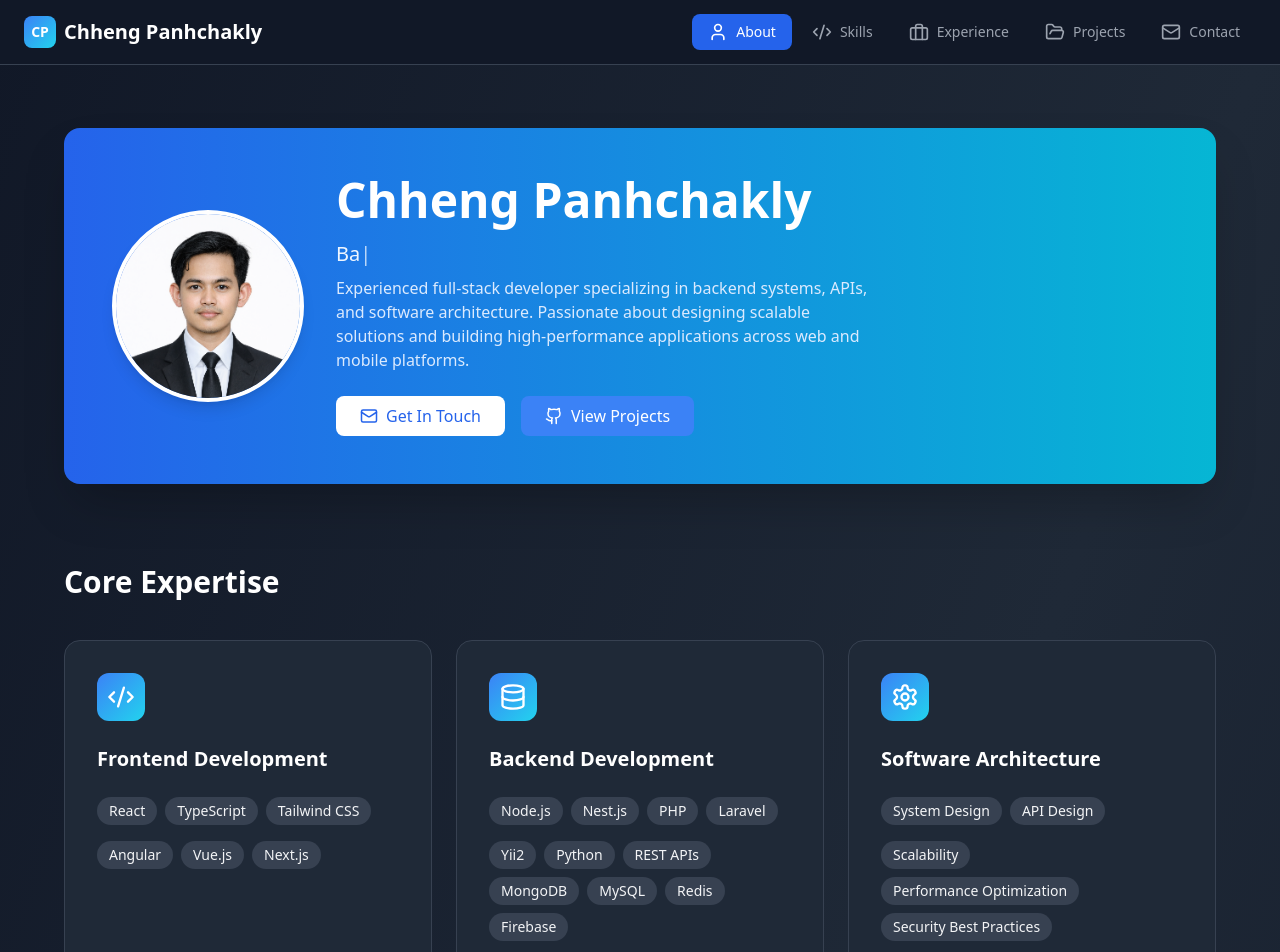
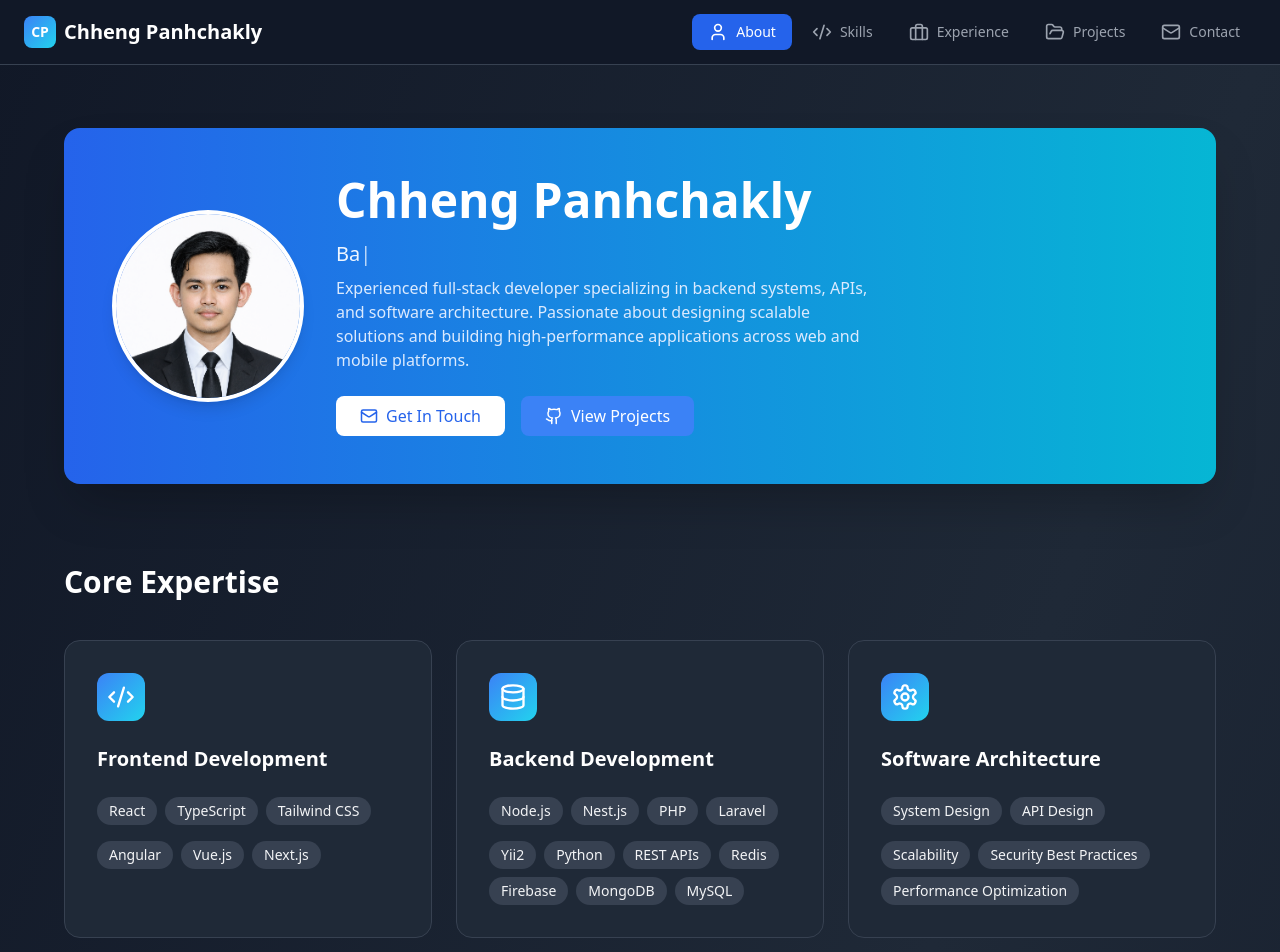
Before and after one commit to panhchakly/modern-portfolio, a React (Vite) app: page / in a window 1280 px wide. Shown: the top 952 px of the page. Built offline with nearby package versions, Linux system fonts and the light colour scheme.

Commit message:
make ui interacted

```diff
--- a/src/App.tsx
+++ b/src/App.tsx
@@ -13,12 +13,12 @@ function App() {
     {
       category: 'Backend Development',
       icon: Database,
-      tech: ['Node.js', 'Nest.js', 'PHP', 'Laravel', 'Yii2', 'Python', 'REST APIs', 'MongoDB', 'MySQL', 'Redis', 'Firebase']
+      tech: ['Node.js', 'Nest.js', 'PHP', 'Laravel', 'Yii2', 'Python', 'REST APIs', 'Redis', 'Firebase', 'MongoDB', 'MySQL']
     },
     {
       category: 'Software Architecture',
       icon: Settings,
-      tech: ['System Design', 'API Design', 'Scalability', 'Performance Optimization', 'Security Best Practices']
+      tech: ['System Design', 'API Design', 'Scalability', 'Security Best Practices', 'Performance Optimization']
     }
   ];
 
```
